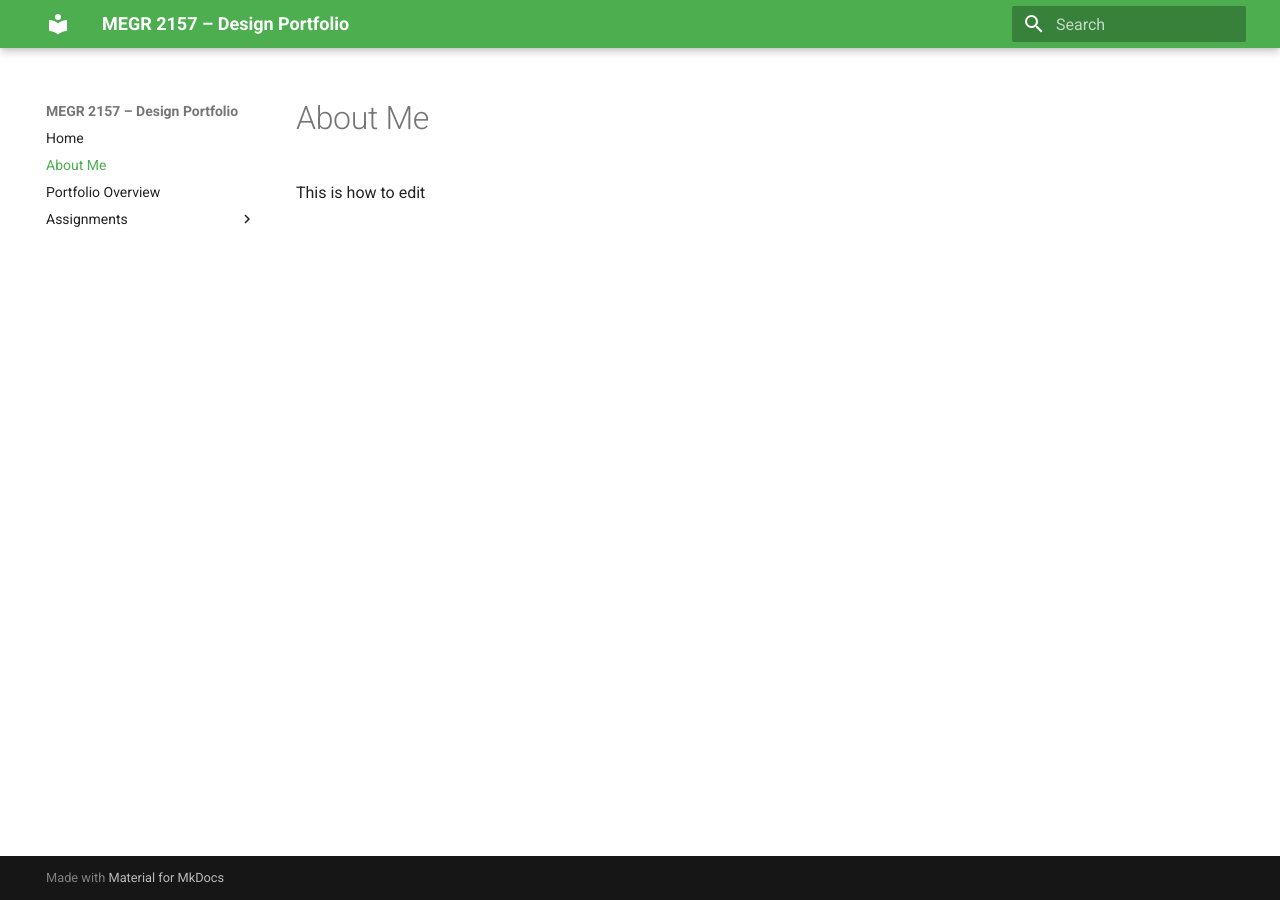
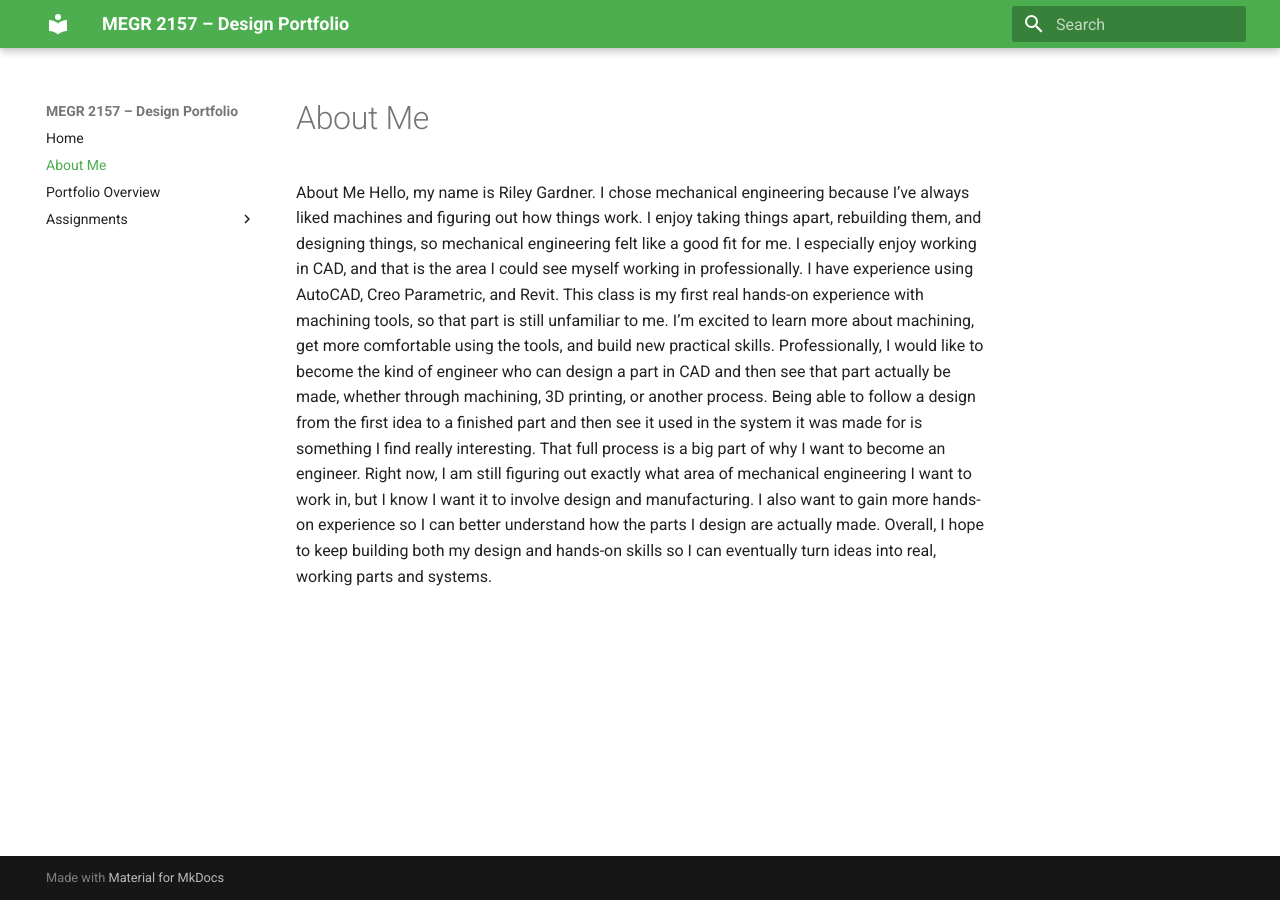
Before and after one commit to rgardn14-max/megr2157-portfolio, an MkDocs documentation site: the page built from docs/aboutme/index.md, in a window 1280 px wide. Built offline with MkDocs 1.6.1 and Material for MkDocs 9.7.7, drawn with Linux system fonts in a browser that asks for light colours.

Commit message:
Update index.md

```diff
--- a/docs/aboutme/index.md
+++ b/docs/aboutme/index.md
@@ -1,2 +1,4 @@
-#About Me
-This is how to edit
+About Me
+Hello, my name is Riley Gardner. I chose mechanical engineering because I’ve always liked machines and figuring out how things work. I enjoy taking things apart, rebuilding them, and designing things, so mechanical engineering felt like a good fit for me. I especially enjoy working in CAD, and that is the area I could see myself working in professionally. I have experience using AutoCAD, Creo Parametric, and Revit.
+This class is my first real hands-on experience with machining tools, so that part is still unfamiliar to me. I’m excited to learn more about machining, get more comfortable using the tools, and build new practical skills. Professionally, I would like to become the kind of engineer who can design a part in CAD and then see that part actually be made, whether through machining, 3D printing, or another process. Being able to follow a design from the first idea to a finished part and then see it used in the system it was made for is something I find really interesting. That full process is a big part of why I want to become an engineer.
+Right now, I am still figuring out exactly what area of mechanical engineering I want to work in, but I know I want it to involve design and manufacturing. I also want to gain more hands-on experience so I can better understand how the parts I design are actually made. Overall, I hope to keep building both my design and hands-on skills so I can eventually turn ideas into real, working parts and systems.
```
